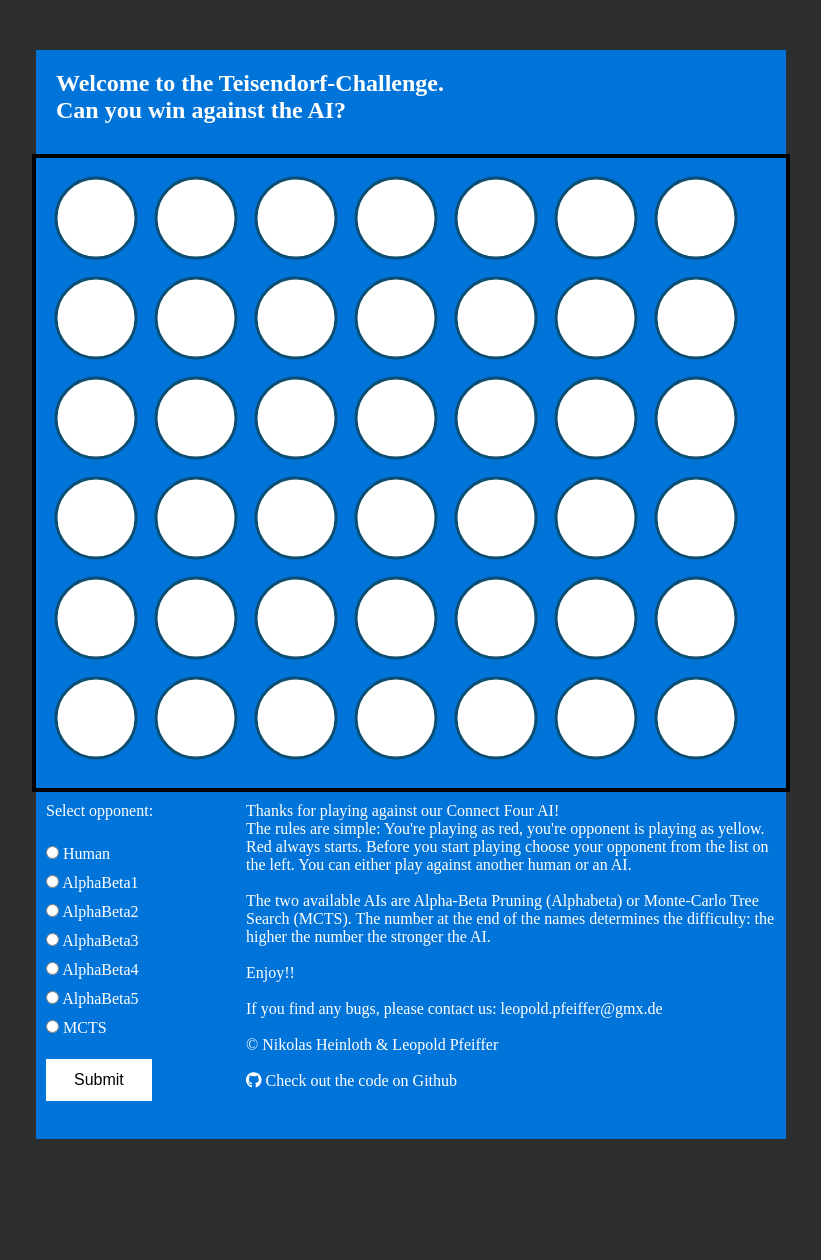
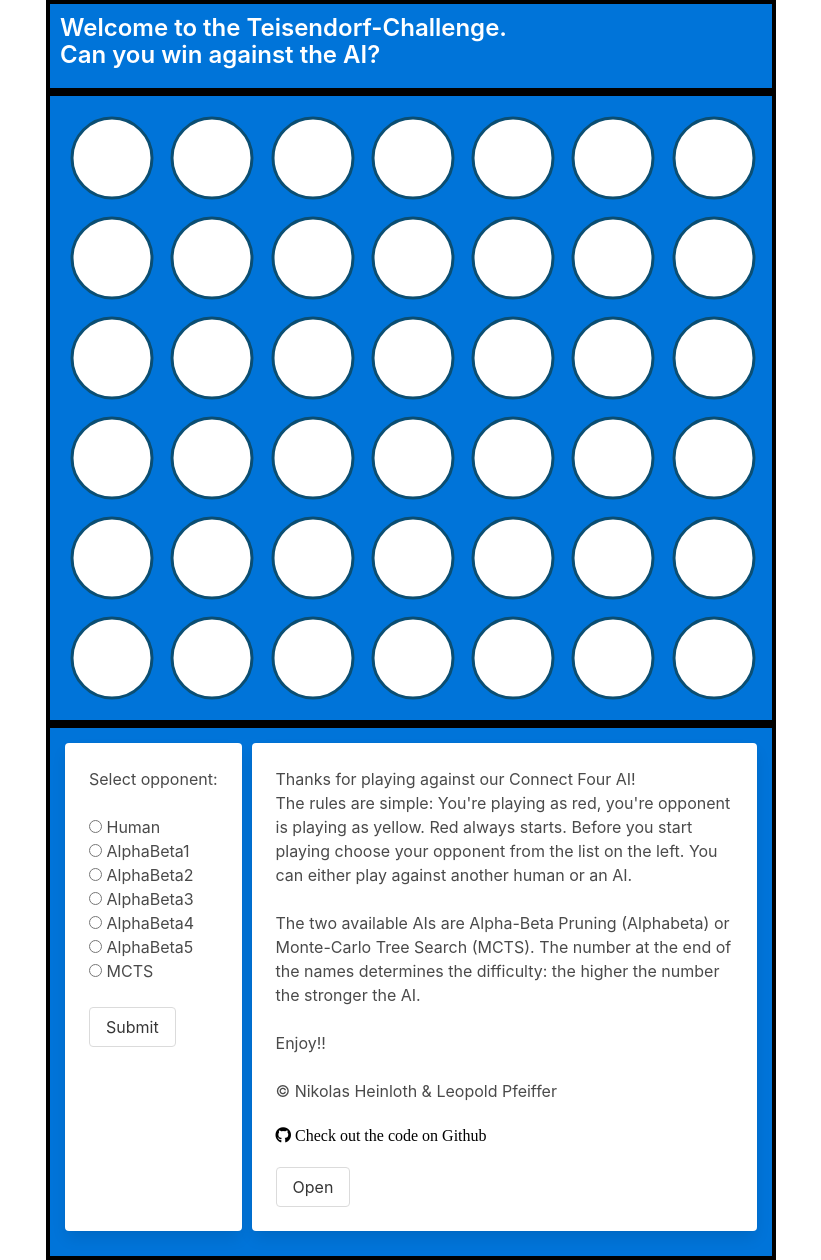
Before and after one commit to leo-pfeiffer/connect4-ai, a Flask app: page / in a window 1280 px wide. Shown: the whole page, without its empty margins (229-1050 px from the left). Before the commit the page ends 1139 px from the top, so only its background shows below. Run offline with Flask 2, Linux system fonts and the light colour scheme.

Commit message:
Added bulma css and some other design stuff...

```diff
--- a/templates/connect_html.html
+++ b/templates/connect_html.html
@@ -1,35 +1,28 @@
 <head>
     <link rel="stylesheet" href="static/style.css">
+    <link rel="stylesheet" href="https://cdnjs.cloudflare.com/ajax/libs/font-awesome/5.15.3/css/all.min.css"/>
+    <link rel="stylesheet" href="https://cdn.jsdelivr.net/npm/bulma@0.9.1/css/bulma.min.css">
     <script src="https://cdn.jsdelivr.net/npm/vue@2.6.12/dist/vue.js" type="application/javascript"></script>
     <script src="static/index.js" type="application/javascript"></script>
     <meta name="viewport" content="width=device-width, initial-scale=1">
 </head>
 <body>
-    <div class="ripple-background">
-        <div class="backgroundcircle xxlarge shade1"></div>
-        <div class="backgroundcircle xlarge shade2"></div>
-        <div class="backgroundcircle large shade3"></div>
-        <div class="backgroundcircle medium shade4"></div>
-        <div class="backgroundcircle small shade5"></div>
+
+    <div id="header" class="center">
+        <p class="title is-4">Welcome to the Teisendorf-Challenge.<br>Can you win against the AI?</p>
     </div>
 
-    <div id="header">
-        <h2 style="color:white;">Welcome to the Teisendorf-Challenge.<br>Can you win against the AI?</h2>
-    </div>
-    <div id="game-board">
+    <div id="game-board" class="center">
         <div v-for="i in 7" class="column" :id="`column-${i-1}`" :data-x="`${i}`">
-
             <svg v-for="j in 6" :class="`row-${6-j}`" height="100" width="100">
               <circle cx="50" cy="50" r="40" stroke="#0B4E72" stroke-width="3" class="empty" />
             </svg>
-
         </div>
     </div>
 
-    <div id="setts">
-        <div class="row">
-            <div class="column2 settings">
-                <div>
+    <div id="setts" class="center">
+        <div class="card">
+            <div class="card-content">
                 <p>Select opponent:</p><br>
                 <input type="radio" id="Human" name="opponent" value="Human">
                 <label for="Human" color='white'>Human</label><br>
@@ -45,15 +38,12 @@
                 <label for="AlphaBeta5">AlphaBeta5</label><br>
                 <input type="radio" id="MCTS" name="opponent" value="MCTS">
                 <label for="MCTS">MCTS</label><br><br>
-                </div>
-                <div class="row text-center">
-                    <button type="button" style="background-color:white;border:none; color:black;
-                    padding:12px 28px; font-size:16px">Submit</button><br><br>
+                <button type="button" class="button">Submit</button><br><br>
             </div>
         </div>
-
-            <div class="column2 info">
-                <p>
+        <div class="card">
+            <div class="card-content">
+                <div>
                     Thanks for playing against our Connect Four AI!<br>
                     The rules are simple: You're playing as red, you're opponent is playing as yellow.
                     Red always starts. Before you start playing choose your opponent from the list
@@ -63,14 +53,23 @@
                     the names determines the difficulty: the higher the number the stronger
                     the AI.<br><br>
                     Enjoy!!<br><br>
-                    If you find any bugs, please contact us: leopold.pfeiffer@gmx.de<br><br>
                     &copy Nikolas Heinloth & Leopold Pfeiffer<br><br>
                     <a href="https://github.com/leo-pfeiffer/AI4Connect4">
-                        <i class="fab fa-github" style="font-size:16px;color:white;"> Check out the code on Github</i>
-                        <link rel="stylesheet" href="https://cdnjs.cloudflare.com/ajax/libs/font-awesome/5.15.3/css/all.min.css"/>
-                    </a><br>
-                </p>
+                        <i class="fab fa-github" style="color: black"> Check out the code on Github</i>
+                    </a>
+                    <br><br>
+                    <button type="button" class="button" id="open-settings-modal">Open</button>
                 </div>
             </div>
         </div>
+    </div>
+
+    <!-- Modal -->
+    <div class="modal" id="settings-modal">
+        <div class="modal-content">
+            <p>Some text in the modal.</p>
+            <button type="button" class="button" id="close-settings-modal">Close</button>
+        </div>
+    </div>
+
 </body>
--- a/templates/static/index.js
+++ b/templates/static/index.js
@@ -1,22 +1,20 @@
 window.onload = function() {
-    makeVue();
+    makeSettingsVue();
     makeGameBoardVue();
     makeGame();
+
+    // Modal
+    const modal = document.getElementById('settings-modal')
+	document.getElementById('open-settings-modal').onclick = () => {modal.classList.add('is-active')}
+	document.getElementById('close-settings-modal').onclick = () => {modal.classList.remove('is-active')}
 }
 
-const makeVue = function() {
-    const vue = new Vue({
+const makeSettingsVue = function() {
+    const settingsVue = new Vue({
 		delimiters: ["[[", "]]"],
         el: "#setts",
-        data: {
-			msg: "sflsd",
-			myList: ['a', 'b', 'c', 'd', 'e']
-		},
-        methods: {
-            test: function() {
-                console.log('test test test')
-            }
-        }
+        data: {},
+        methods: {}
     })
 }
 
--- a/templates/static/style.css
+++ b/templates/static/style.css
@@ -5,36 +5,55 @@
 }
 
 body{
-	background: #3399ff;
 	color: white;
-	background-color: #2d2e30;
 }
 
-h2{
-	padding: 10px;
+.center {
+	width: 730px;
+	/*min-width: 700px;*/
+	/*max-width: 730px;*/
+	margin: auto;
+	display: flex;
+}
+
+.card {
+	margin: 5px;
+}
+
+.modal {
+	background-color: lightgray;
 }
 
 /*Header styling*/
 #header {
 	background: #0074D9;
-	width: 730px;
 	padding: 10px 10px 20px;
-	margin-top: 50px;
-	animation-name: headerintro;
-  	animation-duration: 7s;
+	color: white;
+	border: 4px solid black;
+}
+
+#header p {
+	color: white;
 }
 
 /*Game Board Styling*/
 #game-board {
 	background: #0074D9;
-	width: 730px;
 	cursor: pointer;
-	margin: 0 auto;
+	padding-right: 20px;
+	border: 4px solid black;
+}
+
+/*Styling of Settings and Info Text*/
+#setts {
+	background: #0074D9;
 	padding: 10px 10px 20px;
 	border: 4px solid black;
-	animation: gameboardintro;
-	animation-duration: 7s;
+	display: grid;
+	grid-template-areas: "a b";
 }
+
+/* Game */
 
 .column {
 	width: 100px;
@@ -57,156 +76,8 @@ circle.yellow {
 	fill: #DAD400;
 }
 
-/*Styling of Settings and Info Text*/
-#setts {
-	background: #0074D9;
-	width: 730px;
-	padding: 10px 10px 20px;
-	animation: gameboardintro;
-	animation-duration: 7s;
-}
-
-.column2 {
-    float: left;
-}
-
-.settings {
-    width: 200px;
-}
-
-.info {
-    width: 530px;
-}
-
 .row:after {
     content: "";
     display: table;
     clear: both;
 }
-
-/*Radio Button Styling*/
-input[type="radio"]{
-	margin: 8px 0 8px;
-}
-
-label {
-	margin: 8px 0 8px;
-}
-
-
-/*!*ANIMATIONS*!*/
-/*!* Background animation: https://codepen.io/vaibhavarora/pen/xmpxjp*!*/
-/*.backgroundcircle{*/
-/*	position: absolute;*/
-/*	border-radius: 50%;*/
-/*	background: white;*/
-/*	animation: fadeinripple 12s, ripple 15s infinite;*/
-/*	box-shadow: 0px 0px 1px 0px #508fb9;*/
-/*	z-index: -1;*/
-/*}*/
-
-/*.small{*/
-/*	width: 200px;*/
-/*	height: 200px;*/
-/*	left: -100px;*/
-/*	bottom: 200px;*/
-/*}*/
-
-/*.medium{*/
-/*	width: 400px;*/
-/*	height: 400px;*/
-/*	left: -200px;*/
-/*	bottom: 1000px;*/
-/*}*/
-
-/*.large{*/
-/*	width: 600px;*/
-/*	height: 600px;*/
-/*	left: -300px;*/
-/*	bottom: 0px;*/
-/*}*/
-
-/*.xlarge{*/
-/*	width: 800px;*/
-/*	height: 800px;*/
-/*	left: -400px;*/
-/*	bottom: -100px;*/
-/*}*/
-
-/*.xxlarge{*/
-/*	width: 1000px;*/
-/*	height: 1000px;*/
-/*	left: -500px;*/
-/*	bottom: -200px;*/
-/*}*/
-
-/*.shade1{*/
-/*	opacity: 0.2;*/
-/*}*/
-/*.shade2{*/
-/*	opacity: 0.5;*/
-/*}*/
-
-/*.shade3{*/
-/*	opacity: 0.7;*/
-/*}*/
-
-/*.shade4{*/
-/*	opacity: 0.8;*/
-/*}*/
-
-/*.shade5{*/
-/*	opacity: 0.9;*/
-/*}*/
-
-/*@keyframes ripple{*/
-/*  	0%{*/
-/*	  	transform: scale(0.8);*/
-/*  	}*/
-
-/*  	50%{*/
-/*	  	transform: scale(2);*/
-/*  	}*/
-
-/*  	100%{*/
-/*	  	transform: scale(0.8);*/
-/*	}*/
-/*}*/
-
-/*!*Fade in background animation*!*/
-/*@keyframes fadeinripple {*/
-/*	0%{*/
-/*		opacity: 0;*/
-/*	}*/
-/*	40%{*/
-/*		opacity: 0;*/
-/*	}*/
-/*}*/
-
-/*!*Move header from center to top*!*/
-/*@keyframes headerintro {*/
-/*	0%   {*/
-/*		padding: 20% 5% 20% 5%;*/
-/*		opacity: 0;*/
-/*		background-color: #2d2e30;*/
-/*		}*/
-/*	30%   {*/
-/*		padding: 20% 5% 20% 5%;*/
-/*		opacity: 1;*/
-/*		background-color: #2d2e30;*/
-/*		}*/
-/*	70%   {*/
-/*		opacity: 1;*/
-/*		background-color: #2d2e30;*/
-/*		}*/
-/*}*/
-
-/*!*Fade in game board*!*/
-/*@keyframes gameboardintro {*/
-/*	0%   {*/
-/*		opacity: 0;*/
-/*		}*/
-/*	50%   {*/
-/*		opacity: 0;*/
-/*		}*/
-/*}*/
```
Lines whose indentation alone changed are shown as unchanged.
